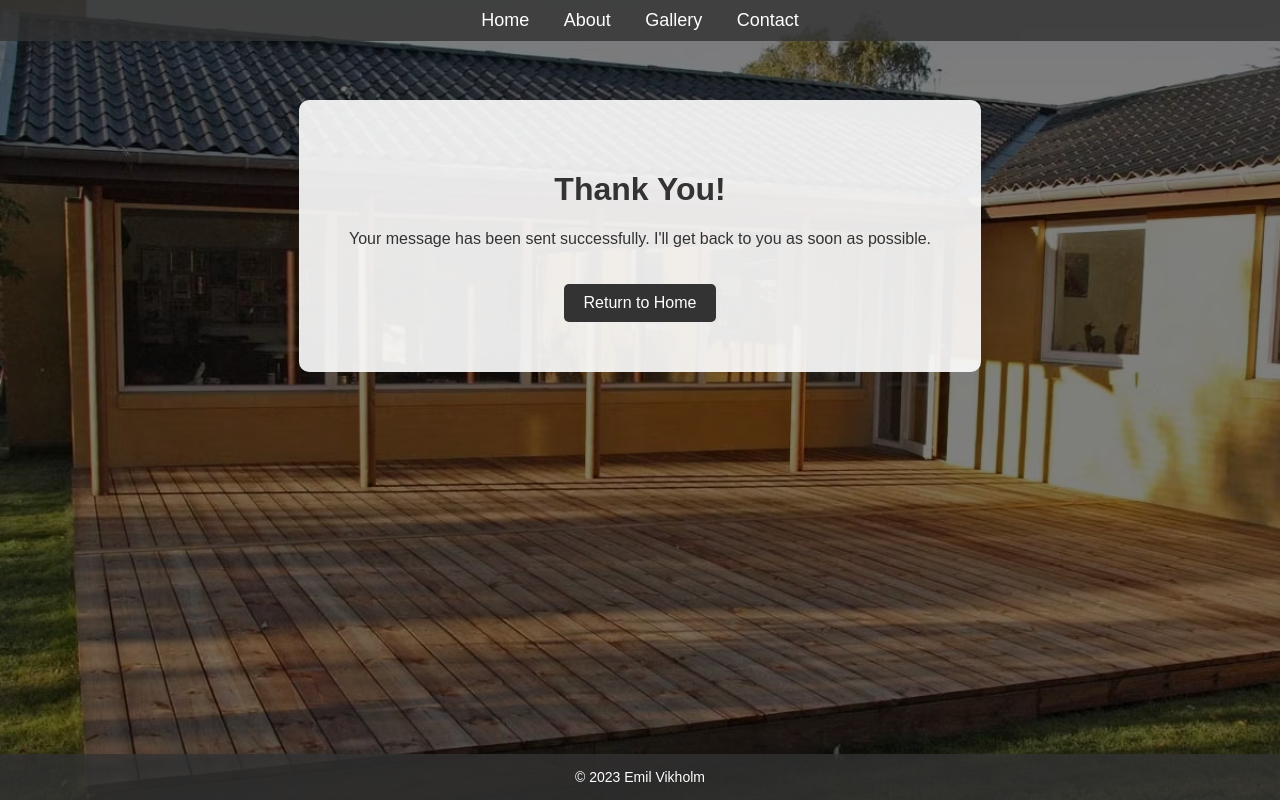
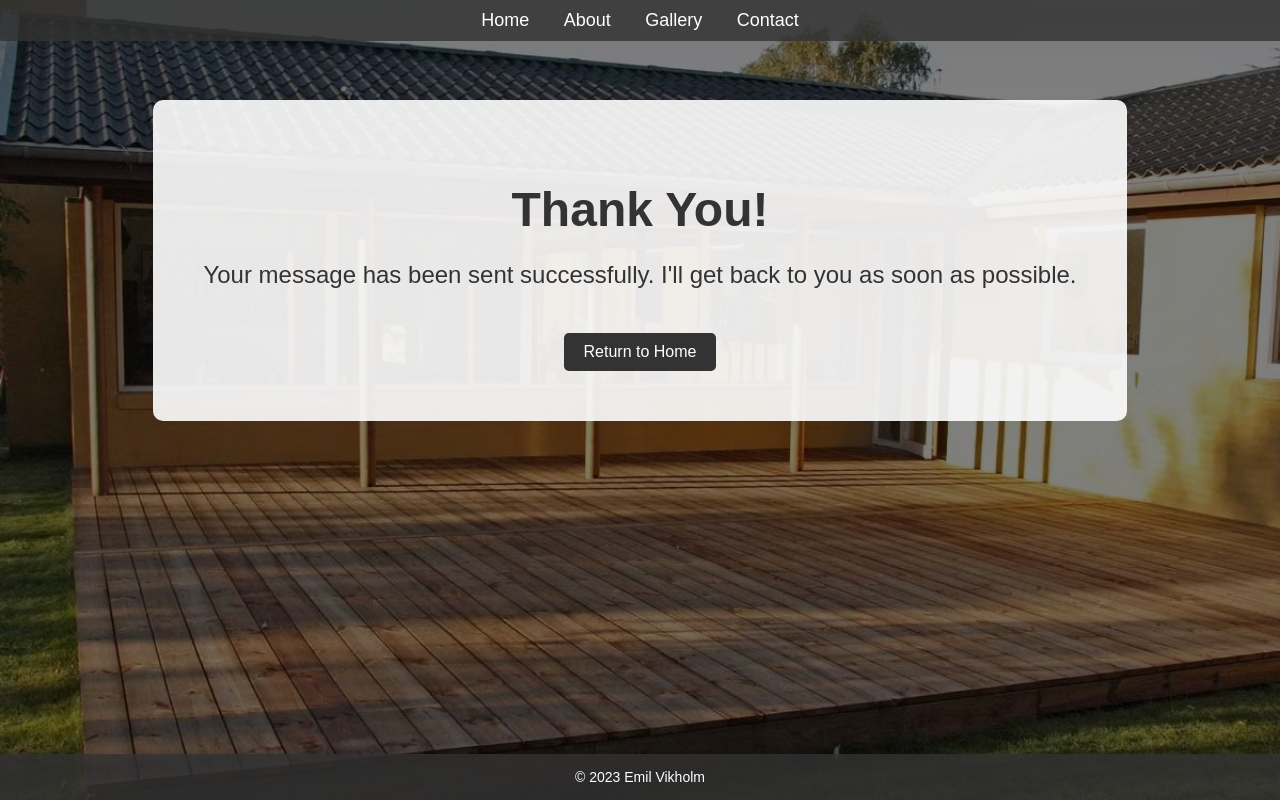
Before and after one commit to vkn6/web-test, a plain HTML site: page thanks.html in a window 1280 px wide. Drawn offline with Linux system fonts and the light colour scheme.

Commit message:
Add files via upload

```diff
--- a/thanks.html
+++ b/thanks.html
@@ -23,8 +23,8 @@
             <img src="./images/hero.png" alt="Hero Image">
             <div class="hero-overlay">
                 <div style="text-align: center; padding: 50px; background: rgba(255, 255, 255, 0.9); border-radius: 10px; margin: 20px; color: #333;">
-                    <h1>Thank You!</h1>
-                    <p>Your message has been sent successfully. I'll get back to you as soon as possible.</p>
+                    <h1 style="font-size: 3rem; margin-bottom: 20px;">Thank You!</h1>
+                    <p style="font-size: 1.5rem;">Your message has been sent successfully. I'll get back to you as soon as possible.</p>
                     <a href="index.html" style="display: inline-block; margin-top: 20px; padding: 10px 20px; background-color: #333; color: #fff; text-decoration: none; border-radius: 5px;">Return to Home</a>
                 </div>
             </div>
```
